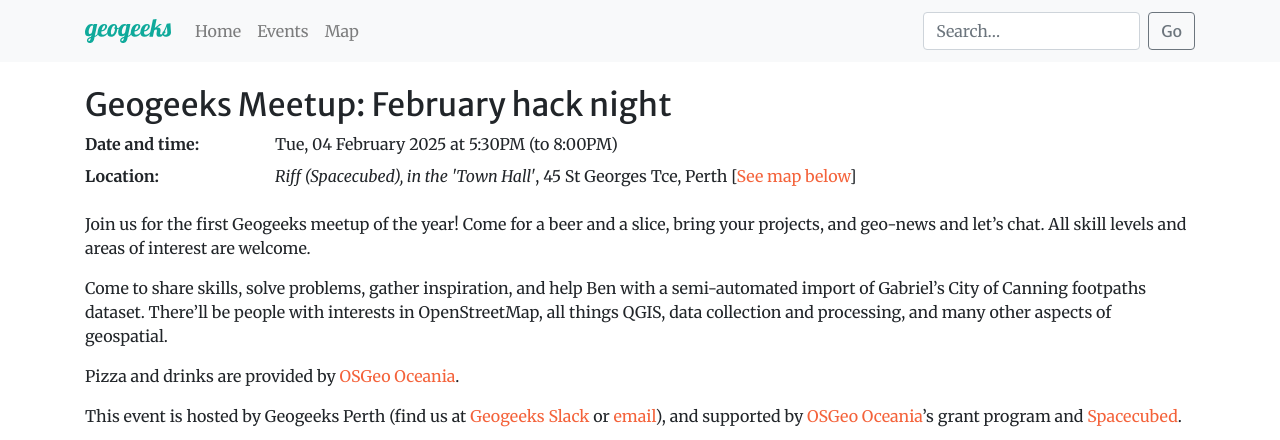
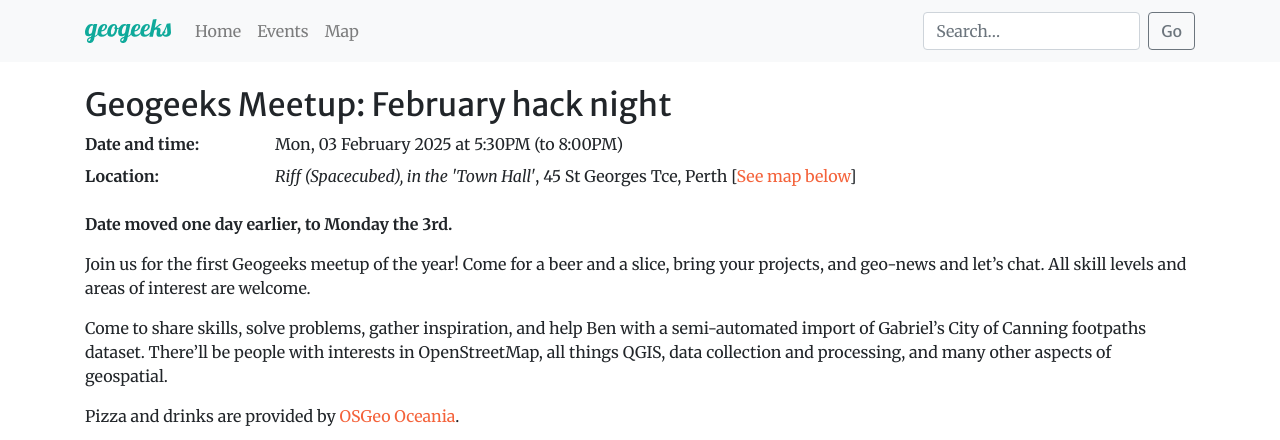
Before and after one commit to geogeeks-au/geogeeks-au.github.io, a Jekyll site: the page built from 2025/0204_hack_night.md, in a window 1280 px wide, cut to the strip 0-440 px from the top of the page. Built offline with Jekyll 4.4.1, drawn with Linux system fonts in a browser that asks for light colours; comment, search, counter and statistics services are not loaded.

Commit message:
Change date of hack night

```diff
--- a/2025/0204_hack_night.md
+++ b/2025/0204_hack_night.md
@@ -1,16 +1,18 @@
 ---
 layout: event
 title: "Geogeeks Meetup: February hack night"
-start_time: 2025-02-04 17:30
-end_time: 2025-02-04 20:00
+start_time: 2025-02-03 17:30
+end_time: 2025-02-03 20:00
 location:
     name: Riff (Spacecubed), in the 'Town Hall'
     address: 45 St Georges Tce, Perth
     latitude: -31.955841
     longitude: 115.85898
 homepage: true
-commons_category: Geogeeks 2025-02-04
+commons_category: Geogeeks 2025-02-03
 ---
+
+**Date moved one day earlier, to Monday the 3rd.**
 
 Join us for the first Geogeeks meetup of the year! Come for a beer and a slice, bring your projects, and geo-news and let's chat. All skill levels and areas of interest are welcome.
 
```
